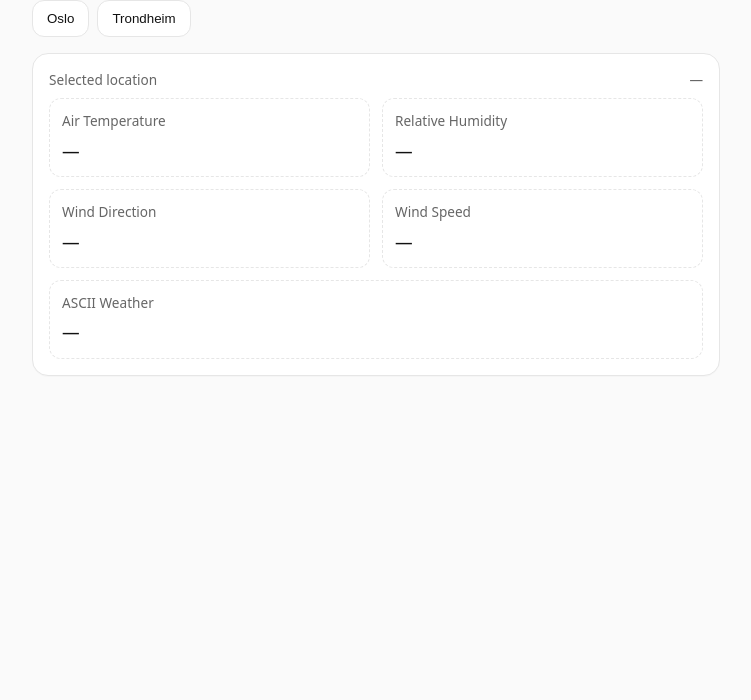
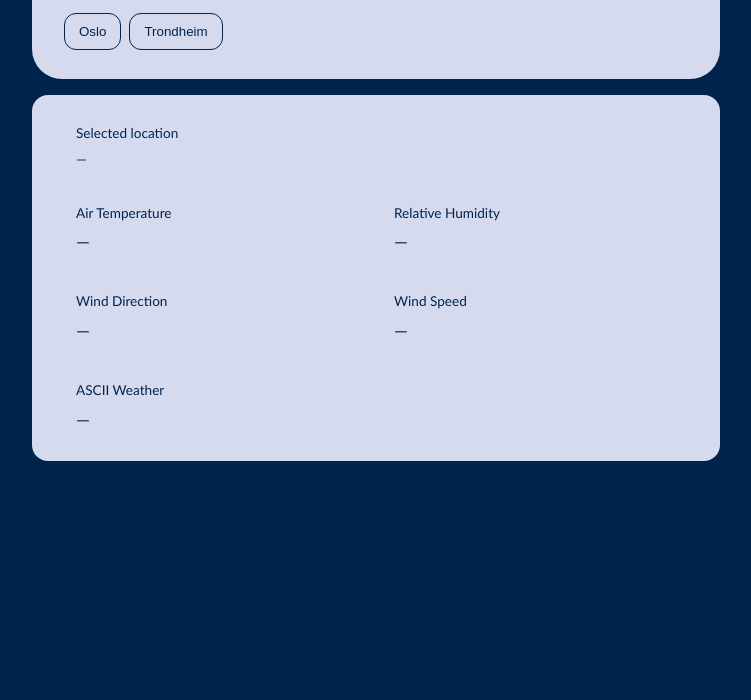
Before and after one commit to Asksolped/det_du_vil_endre, a plain HTML site: page index.html in a window 1280 px wide. Shown: the part 100-800 px from the top of the page, without its empty margins (264-1015 px from the left). Drawn offline with Linux system fonts and the light colour scheme.

Commit message:
endred det jeg vil

```diff
--- a/index.html
+++ b/index.html
@@ -1,23 +1,35 @@
-<!doctype html>
+<!DOCTYPE html>
 <html lang="en">
   <head>
     <meta charset="utf-8" />
     <title>Weather Forecast — Simple Setup</title>
     <meta name="viewport" content="width=device-width,initial-scale=1" />
     <script type="module" src="index.js"></script>
-  <link rel="stylesheet" href="styles.css">
+    <link rel="stylesheet" href="styles.css" />
   </head>
   <body>
     <main class="wrap">
+      <section class="heather">
         <h1>Weather Forecast</h1>
 
         <div class="buttons" role="group" aria-label="Choose city">
-      <button type="button" id="btn-oslo" value="https://api.met.no/weatherapi/nowcast/2.0/complete?lat=59.9333&lon=10.7166">Oslo</button>
-      <button type="button" id="btn-trd" value="https://api.met.no/weatherapi/nowcast/2.0/complete?lat=63.4308&lon=10.4034">Trondheim</button>
+          <button
+            type="button"
+            id="btn-oslo"
+            value="https://api.met.no/weatherapi/nowcast/2.0/complete?lat=59.9333&lon=10.7166">
+            Oslo
+          </button>
+          <button
+            type="button"
+            id="btn-trd"
+            value="https://api.met.no/weatherapi/nowcast/2.0/complete?lat=63.4308&lon=10.4034">
+            Trondheim
+          </button>
         </div>
+      </section>
 
       <section class="card" aria-labelledby="forecast-title">
-      <div class="row" style="margin-bottom:8px;">
+        <div class="field" style="margin-bottom: 8px">
           <div id="forecast-title" class="small">Selected location</div>
           <div id="location" class="small">—</div>
         </div>
@@ -43,7 +55,7 @@
             <div class="value" id="windSpd">—</div>
           </div>
 
-        <div class="field" style="grid-column: 1 / -1;">
+          <div class="field" style="grid-column: 1 / -1">
             <div class="label">ASCII Weather</div>
             <div class="value" id="asciiWeather">—</div>
           </div>
--- a/styles.css
+++ b/styles.css
@@ -1,98 +1,115 @@
 :root {
-    --fg:#111;
-    --muted:#666;
-    --bg:#fafafa;
-    --card:#fff;
-    --border:#e6e6e6;
-    --accent:#3355ff;
+  --fg: #eff0ef;
+  --muted: #43545f;
+  --bg: #00244e;
+  --clear: #fff;
+  --card: #d6daef;
+  --accent: #00adba;
+  --accent_light: #87c0c4;
+  --signal: #f39200;
+  --signal_muted: #e6ae46;
+  --alert: #c90b1c;
+  --alert_light: #bd5749;
 }
 * {
   box-sizing: border-box;
 }
 body {
-    margin:0;
-    font:16px/1.5 system-ui, -apple-system, Segoe UI, Roboto, sans-serif;
-    color:var(--fg);
-    background:var(--bg);
+  margin: 0;
+  font: 16px/1.5 open-sans, calibri, Segoe UI, Roboto, sans-serif;
+  color: var(--bg);
+  background: var(--bg);
 }
 .wrap {
-    max-width:720px;
-    margin:48px auto;
-    padding:0 16px;
+  max-width: 720px;
+  margin: 48px auto;
+  padding: 0 16px;
+  display: flex;
+  flex-direction: column;
+  gap: 1rem;
+}
+.heather {
+  background-color: var(--card);
+  border-radius: 30px;
+  padding: 0.8rem 2rem;
 }
 
 h1 {
-    margin:0 0 16px;
-    font-size:1.5rem;
+  margin: 0 0 16px;
+
+  font-size: 1.5rem;
 }
 .buttons {
-    display:flex;
-    gap:8px;
-    flex-wrap:wrap;
-    margin:0 0 16px;
+  display: flex;
+  gap: 8px;
+  flex-wrap: wrap;
+  margin: 0 0 16px;
 }
 button {
-    appearance:none;
-    border:1px solid var(--border);
-    background:var(--card);
-    color:var(--fg);
-    padding:10px 14px;
-    border-radius:12px;
-    cursor:pointer;
-    transition:transform .02s ease;
+  appearance: none;
+  border: 1px solid var(--bg);
+  background: var(--card);
+  color: var(--bg);
+  padding: 10px 14px;
+  border-radius: 12px;
+  cursor: pointer;
+  transition: transform 0.02s ease;
 }
 button:hover {
-    border-color:var(--accent);
+  background-color: var(--bg);
+  border-color: var(--bg);
+  color: var(--card);
 }
 button:active {
   transform: translateY(1px);
 }
 .card {
-    background:var(--card);
-    border:1px solid var(--border);
-    border-radius:16px;
-    padding:16px;
-    box-shadow:0 1px 0 rgba(0,0,0,.02);
+  background: var(--card);
+  border: 1px solid var(--border);
+  border-radius: 16px;
+  padding: 1rem 2rem;
+  box-shadow: 0 1px 0 rgba(0, 0, 0, 0.02);
 }
 .grid {
-    display:grid;
-    grid-template-columns:
-    1fr 1fr;
-    gap:12px;
+  display: grid;
+  grid-template-columns: 1fr 1fr;
+  gap: 12px;
 }
 .field {
-    border:1px dashed var(--border);
-    border-radius:12px;
-    padding:12px;
-    display:flex;
-    flex-direction:column;
-    gap:6px;
-    min-height:72px;
-    background:#fff;
+  /*   border: 1px dashed var(--alert);
+ */
+  border-radius: 12px;
+  padding: 12px;
+  display: flex;
+  flex-direction: column;
+  gap: 6px;
+  min-height: 72px;
+  background: none;
 }
 .label {
-    font-size:.85rem;
-    color:var(--muted);
+  font-size: 0.85rem;
+  color: var(--bg);
 }
 .value {
   font-variant-numeric: tabular-nums;
-    font-size:1.1rem;
+  font-size: 1.1rem;
 }
 .row {
-    display:flex;
-    justify-content:space-between;
-    align-items:center;
-    gap:12px;
+  display: flex;
+  justify-content: space-between;
+  align-items: center;
+  gap: 12px;
 }
 .small {
-    font-size:.85rem;
-    color:var(--muted);
+  font-size: 0.85rem;
+  color: var(--row);
 }
 .ascii {
-    font-family: ui-monospace, SFMono-Regular, Menlo, Consolas, "Liberation Mono", monospace;
-    font-size:1.5rem;
+  font-family: ui-monospace, SFMono-Regular, Menlo, Consolas, "Liberation Mono",
+    monospace;
+  font-size: 1.5rem;
 }
-@media (max-width:640px) {
+@media (max-width: 640px) {
   .grid {
     grid-template-columns: 1fr;
   }
```
Lines whose indentation alone changed are shown as unchanged.
